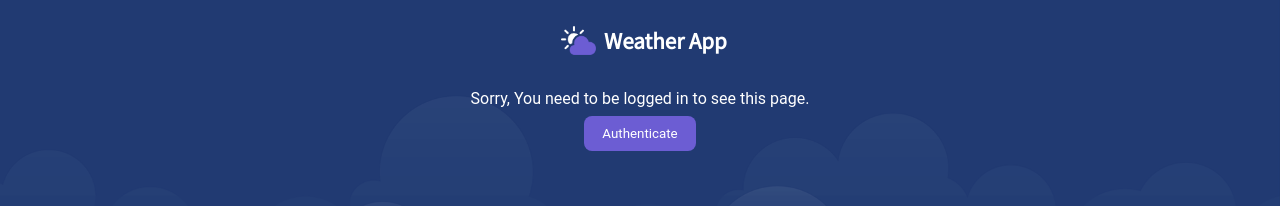
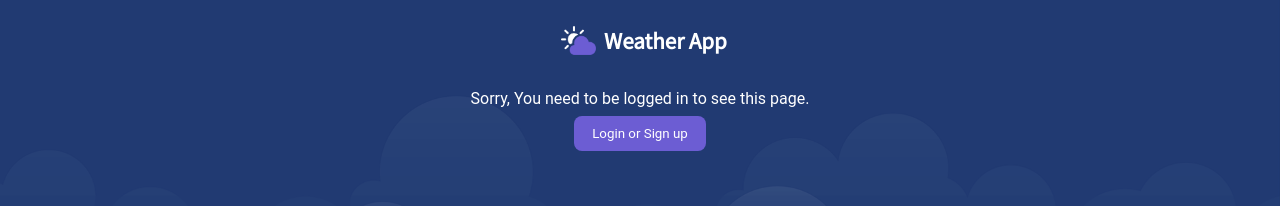
Before and after one commit to michaelrevington/fidenz-assignment, a Next.js app: page / in a window 1280 px wide. Shown: the top 206 px of the page. Built offline with nearby package versions, Linux system fonts and the light colour scheme; no server answers.

Commit message:
poorly written word changed

```diff
--- a/src/components/Layout.jsx
+++ b/src/components/Layout.jsx
@@ -40,7 +40,7 @@ export default function Layout({ children }) {
                 signIn()
               }}
             >
-              Authenticate
+              Login or Sign up
             </button>
           </div>
         </>)}
```
